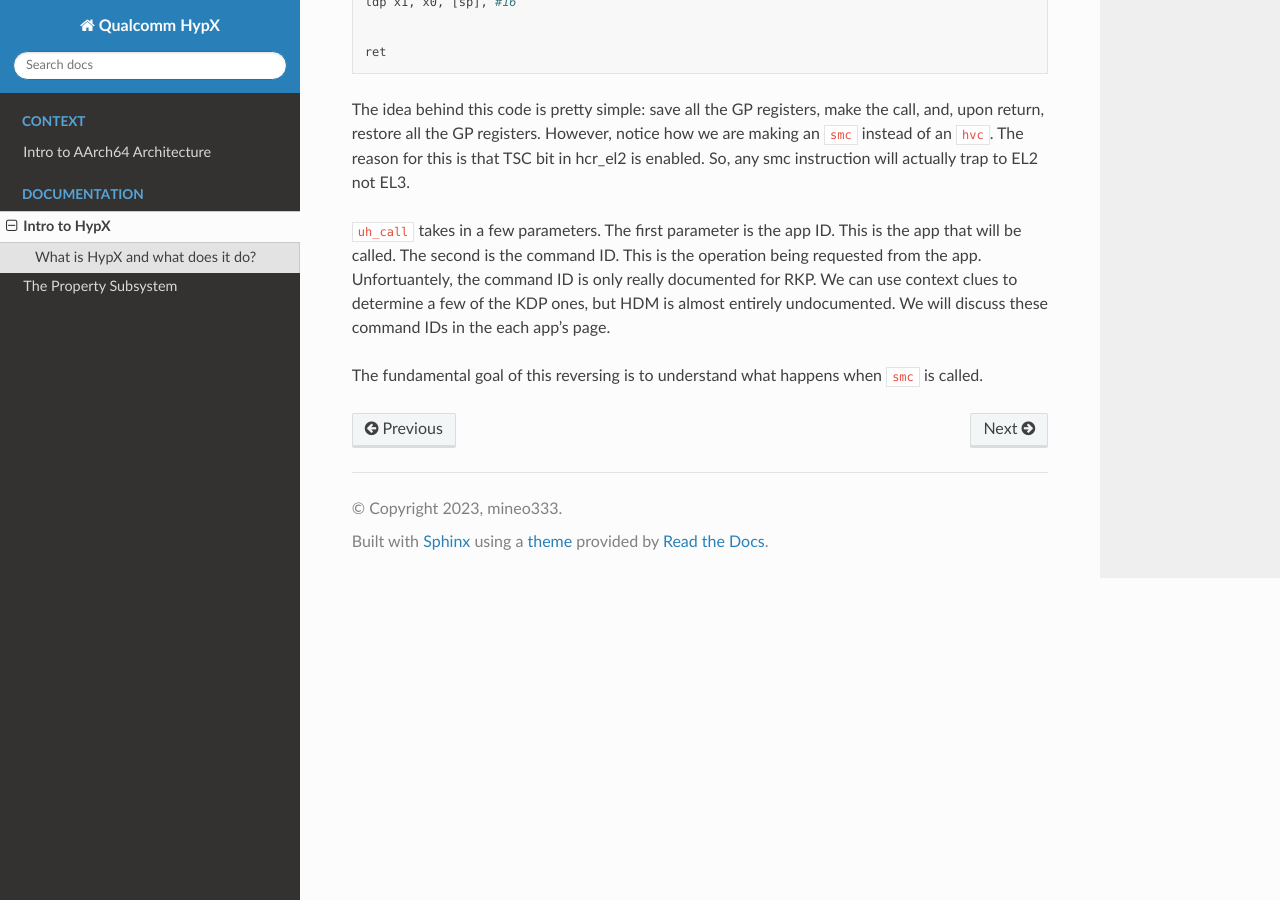
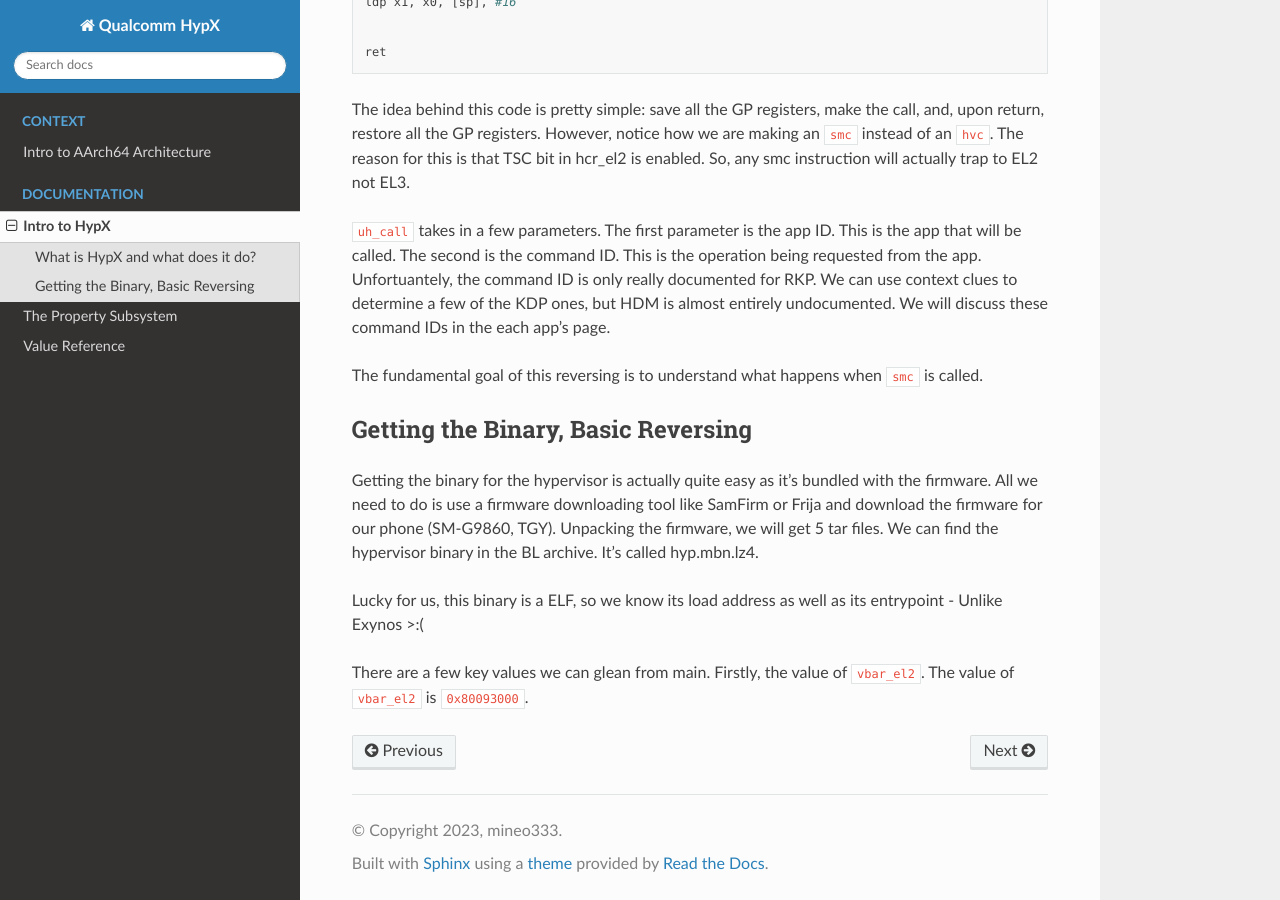
Before and after one commit to mineo333/Qualcomm-HypX, a Sphinx documentation site: the page built from docs/source/general/intro.rst, in a window 1280 px wide and 900 px high, scrolled down 2362 px. Built offline with Sphinx 7.4.7 and the Read the Docs theme 2.0.0, drawn with Linux system fonts in a browser that asks for light colours.

```diff
--- a/docs/source/general/intro.rst
+++ b/docs/source/general/intro.rst
@@ -119,3 +119,12 @@
 ``uh_call`` takes in a few parameters. The first parameter is the app ID. This is the app that will be called. The second is the command ID. This is the operation being requested from the app. Unfortuantely, the command ID is only really documented for RKP. We can use context clues to determine a few of the KDP ones, but HDM is almost entirely undocumented. We will discuss these command IDs in the each app's page.
 
 The fundamental goal of this reversing is to understand what happens when ``smc`` is called.
+
+Getting the Binary, Basic Reversing
+-------------------------------------
+
+Getting the binary for the hypervisor is actually quite easy as it's bundled with the firmware. All we need to do is use a firmware downloading tool like SamFirm or Frija and download the firmware for our phone (SM-G9860, TGY). Unpacking the firmware, we will get 5 tar files. We can find the hypervisor binary in the BL archive. It's called hyp.mbn.lz4.
+
+Lucky for us, this binary is a ELF, so we know its load address as well as its entrypoint - Unlike Exynos >:(
+
+There are a few key values we can glean from main. Firstly, the value of ``vbar_el2``. The value of ``vbar_el2`` is ``0x80093000``.
--- a/docs/source/index.rst
+++ b/docs/source/index.rst
@@ -27,3 +27,4 @@
 
    general/intro
    properties/property
+   reference
--- /dev/null
+++ b/docs/source/reference.rst
@@ -0,0 +1,6 @@
+Value Reference
+-----------------
+
+Quick reference for some important values in the hypervisor.
+
+* ``vbar_el2`` - ``0x80093000``
```
Also changed, not shown: 2 other files.
